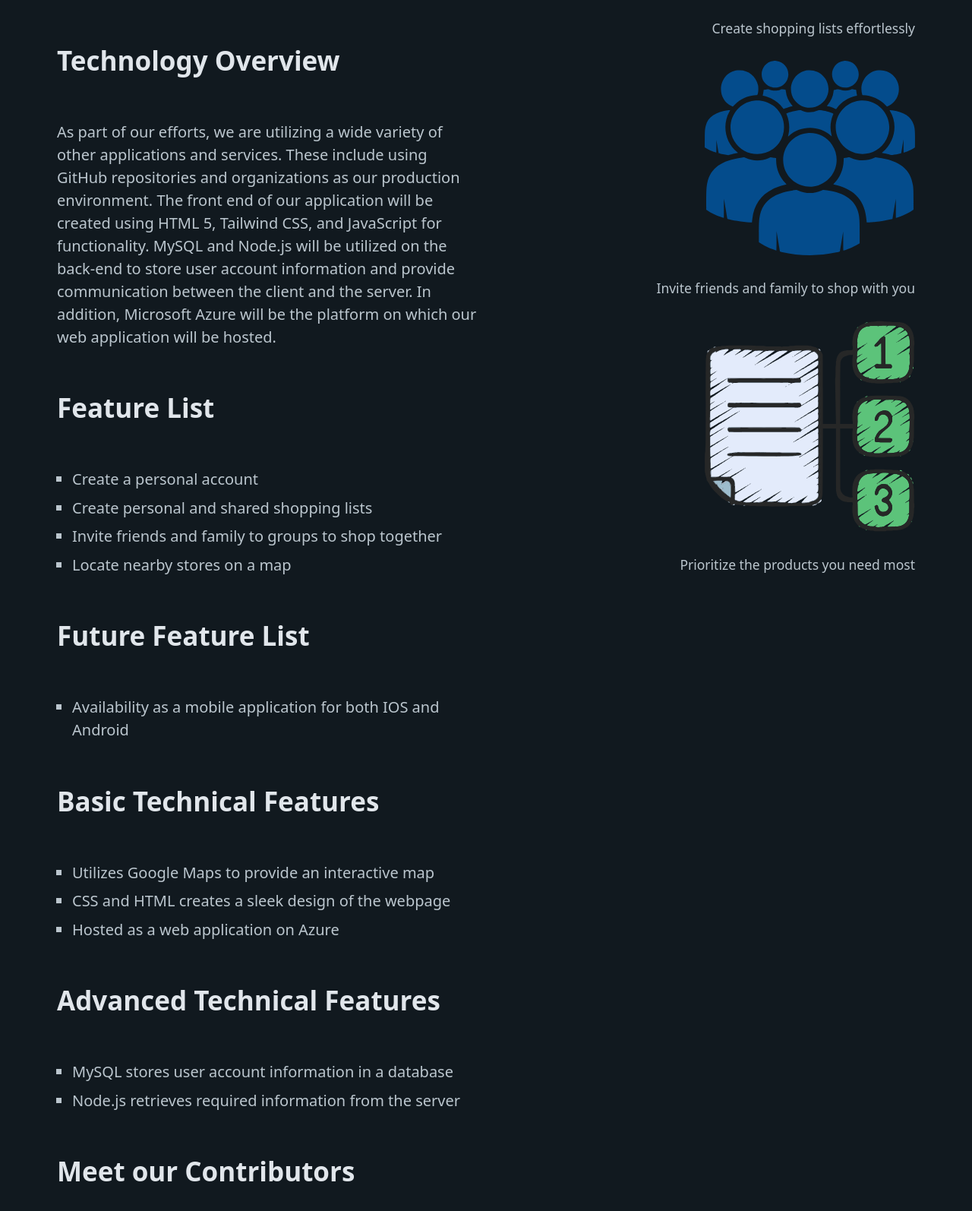
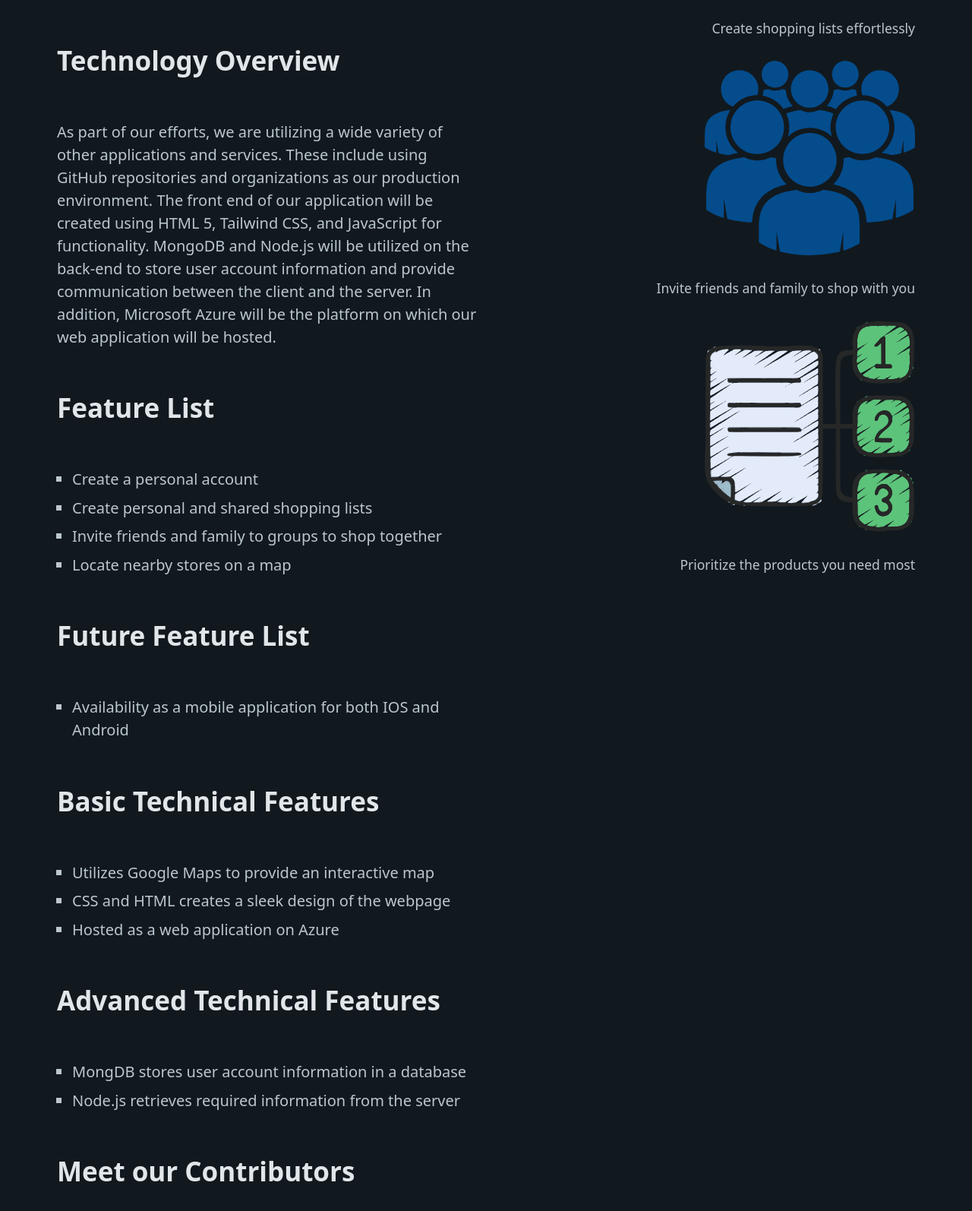
Before and after one commit to Scrumpty-Dumpty/Final-Project-Proposal, a plain HTML site: page index.html in a window 1280 px wide. Shown: the part 724-2318 px from the top of the page at 76% size. Drawn offline with nearby package versions, Linux system fonts and the light colour scheme.

Commit message:
update content

```diff
--- a/index.html
+++ b/index.html
@@ -61,7 +61,7 @@
             applications and services. These include using GitHub repositories
             and organizations as our production environment. The front end of
             our application will be created using HTML 5, Tailwind CSS, and
-            JavaScript for functionality. MySQL and Node.js will be utilized on
+            JavaScript for functionality. MongoDB and Node.js will be utilized on
             the back-end to store user account information and provide
             communication between the client and the server. In addition,
             Microsoft Azure will be the platform on which our web application
@@ -88,7 +88,7 @@
           </ul>
           <h2>Advanced Technical Features</h2>
           <ul>
-            <li>MySQL stores user account information in a database</li>
+            <li>MongDB stores user account information in a database</li>
             <li>Node.js retrieves required information from the server</li>
           </ul>
           <h2>Meet our Contributors</h2>
```
